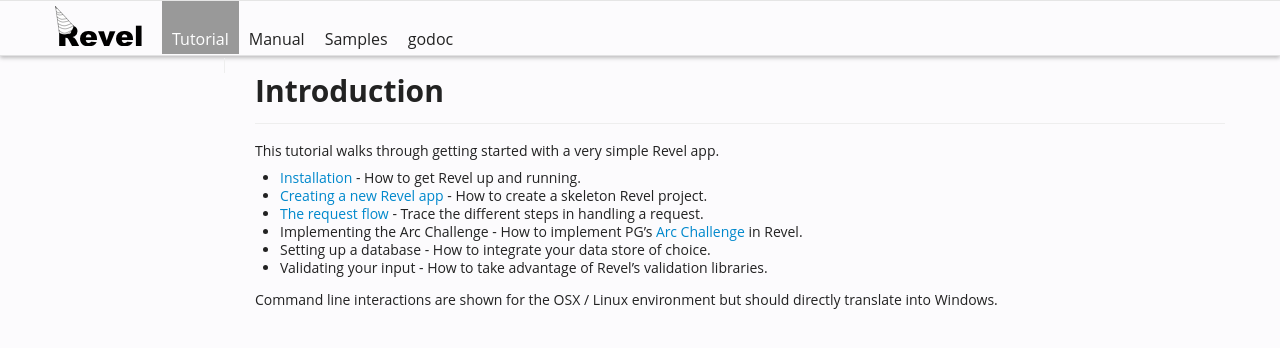
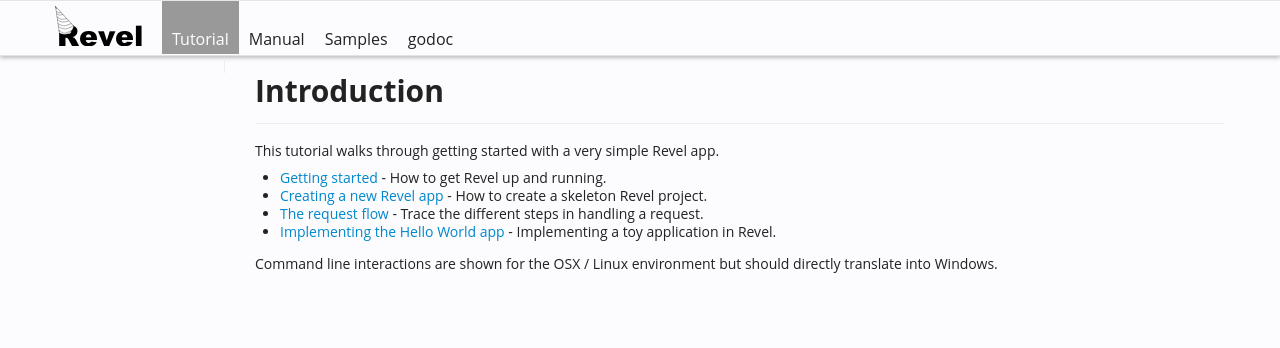
Before and after one commit to revel/revel, a Jekyll site: the page built from tutorial/index.md, in a window 1280 px wide. Shown: the top 348 px of the page. Built offline with Jekyll 4.4.1, drawn with Linux system fonts in a browser that asks for light colours.

Commit message:
All "Hello World" app tutoral

```diff
--- a/_layouts/tutorial.html
+++ b/_layouts/tutorial.html
@@ -17,6 +17,9 @@
   -
     title: Request flow
     url: requestflow.html
+  -
+    title: Hello World app
+    url: firstapp.html
 ---
 <!DOCTYPE html>
 <html lang="en">
--- a/tutorial/index.md
+++ b/tutorial/index.md
@@ -5,13 +5,10 @@
 
 This tutorial walks through getting started with a very simple Revel app.
 
-* [Installation](gettingstarted.html) - How to get Revel up and running.
+* [Getting started](gettingstarted.html) - How to get Revel up and running.
 * [Creating a new Revel app](createapp.html) - How to create a skeleton Revel project.
 * [The request flow](requestflow.html) - Trace the different steps in handling a request.
-* Implementing the Arc Challenge - How to implement PG's
-  [Arc Challenge](http://paulgraham.com/arcchallenge.html) in Revel.
-* Setting up a database - How to integrate your data store of choice.
-* Validating your input - How to take advantage of Revel's validation libraries.
+* [Implementing the Hello World app](firstapp.html) - Implementing a toy application in Revel.
 
 Command line interactions are shown for the OSX / Linux environment but should
 directly translate into Windows.
```
Also changed, not shown: manual/validation.md (+4 -4 lines), tutorial/firstapp.md (added, +95 -0 lines), tutorial/requestflow.md (+1 -1 lines), img/AlohaForm.png (added), img/HelloNameNotLongEnough.png (added), img/HelloRobfig.png (added), img/HelloRouteNotFound.png (added).
